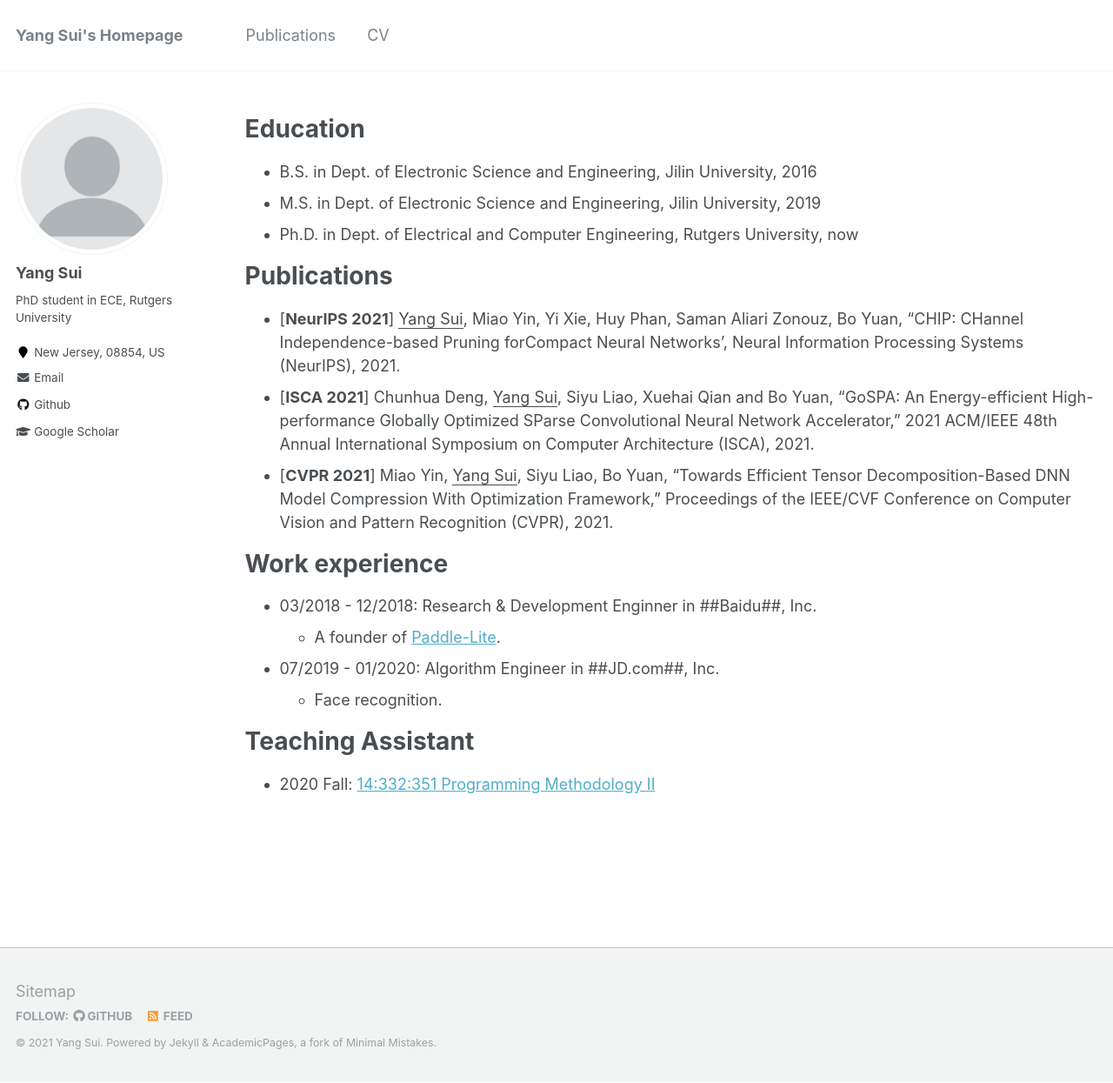
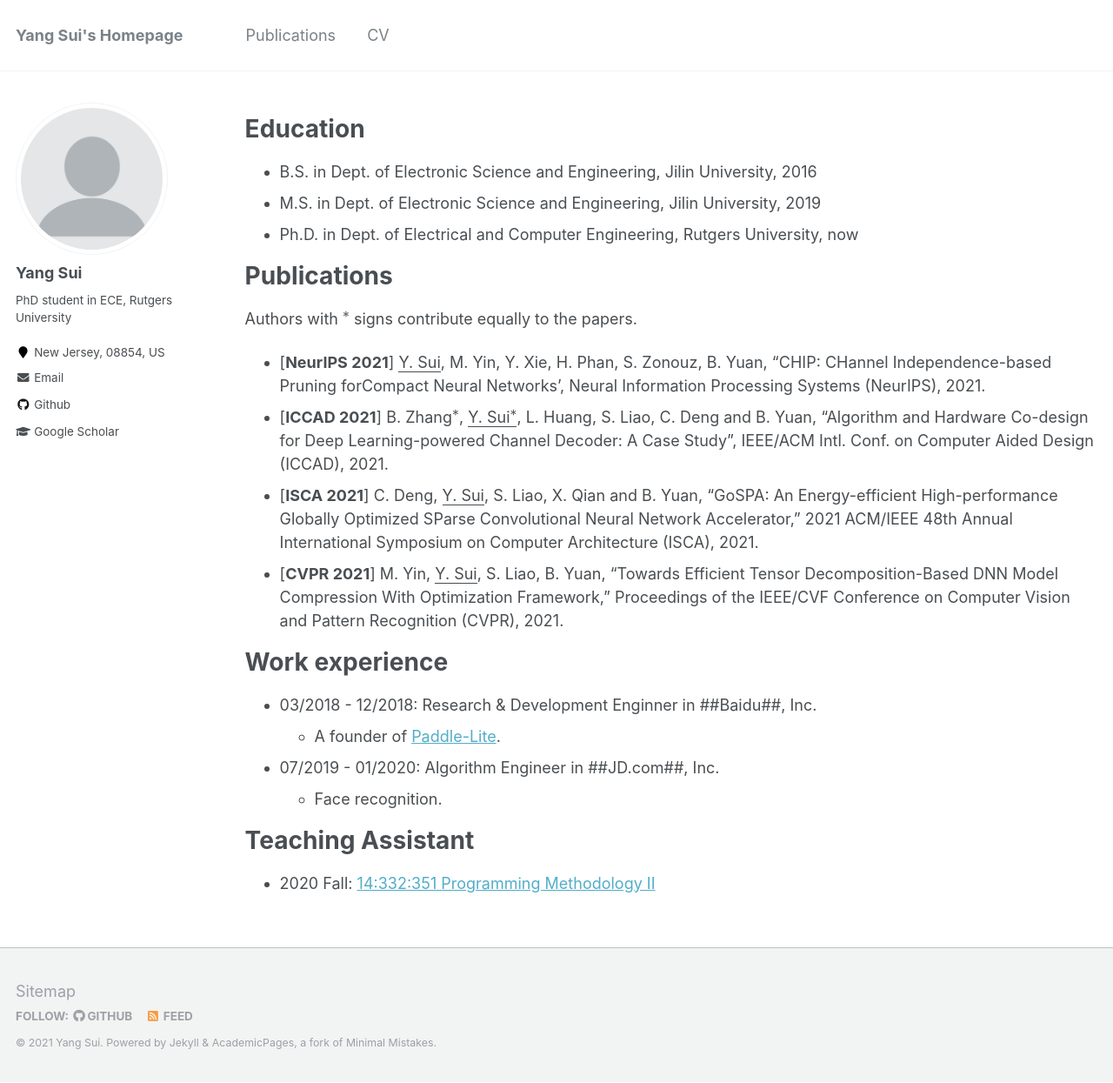
Before and after one commit to Eclipsess/yang-sui.github.io, a Jekyll site: the page built from _pages/cv.md, in a window 1280 px wide and 1245 px high. Shown: the whole window at 87% size. Built offline with Jekyll 4.4.1, drawn with Linux system fonts in a browser that asks for light colours; formulas are drawn with MathJax 3.

Commit message:
modification

```diff
--- a/_pages/cv.md
+++ b/_pages/cv.md
@@ -17,9 +17,12 @@ Education
 
 Publications
 ======
-* [**NeurIPS 2021**] <u>Yang Sui</u>, Miao Yin, Yi Xie, Huy Phan, Saman Aliari Zonouz, Bo Yuan, "CHIP: CHannel Independence-based Pruning forCompact Neural Networks', Neural Information Processing Systems (NeurIPS), 2021.
-* [**ISCA 2021**] Chunhua Deng, <u>Yang Sui</u>, Siyu Liao, Xuehai Qian and Bo Yuan, "GoSPA: An Energy-efficient High-performance Globally Optimized SParse Convolutional Neural Network Accelerator," 2021 ACM/IEEE 48th Annual International Symposium on Computer Architecture (ISCA), 2021.
-* [**CVPR 2021**] Miao Yin, <u>Yang Sui</u>, Siyu Liao, Bo Yuan, "Towards Efficient Tensor Decomposition-Based DNN Model Compression With Optimization Framework," Proceedings of the IEEE/CVF Conference on Computer Vision and Pattern Recognition (CVPR), 2021.
+Authors with $^*$ signs contribute equally to the papers.
+
+* [**NeurIPS 2021**] <u>Y. Sui</u>, M. Yin, Y. Xie, H. Phan, S. Zonouz, B. Yuan, "CHIP: CHannel Independence-based Pruning forCompact Neural Networks', Neural Information Processing Systems (NeurIPS), 2021.
+* [**ICCAD 2021**] B. Zhang$^*$, <u>Y. Sui$^*$</u>, L. Huang, S. Liao, C. Deng and B. Yuan, “Algorithm and Hardware Co-design for Deep Learning-powered Channel Decoder: A Case Study”, IEEE/ACM Intl. Conf. on Computer Aided Design (ICCAD), 2021.
+* [**ISCA 2021**] C. Deng, <u>Y. Sui</u>, S. Liao, X. Qian and B. Yuan, "GoSPA: An Energy-efficient High-performance Globally Optimized SParse Convolutional Neural Network Accelerator," 2021 ACM/IEEE 48th Annual International Symposium on Computer Architecture (ISCA), 2021.
+* [**CVPR 2021**] M. Yin, <u>Y. Sui</u>, S. Liao, B. Yuan, "Towards Efficient Tensor Decomposition-Based DNN Model Compression With Optimization Framework," Proceedings of the IEEE/CVF Conference on Computer Vision and Pattern Recognition (CVPR), 2021.
 
 Work experience
 ======
```
Also changed, not shown: _pages/about.md (+1 -0 lines), _pages/publications.md (+5 -3 lines).
